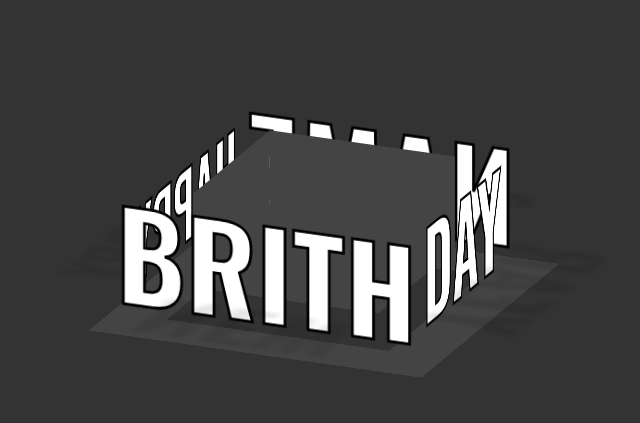
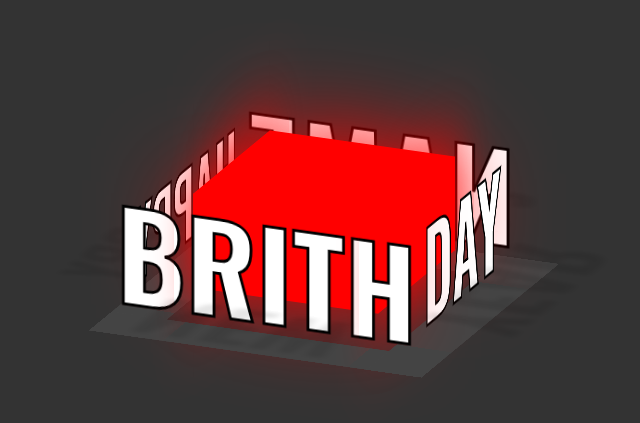
Before and after one commit to MallaKaushik/venkat, a plain HTML site: page index.html in a window 1280 px wide. Shown: the part 131-554 px from the top of the page, without its empty margins (316-956 px from the left). Drawn offline with nearby package versions, Linux system fonts and the light colour scheme.

Commit message:
Update style.css

```diff
--- a/style.css
+++ b/style.css
@@ -46,6 +46,8 @@ body
 	height: 100px;
 	background: #444;
 	transform: rotateY(calc(90deg * var(--i))) translateZ(100px);
+	background: #f00;
+	filter: drop-shadow(0 0 50px #f00);
 	transition: 0.5s;
 }
 .box:hover div.block span
```
